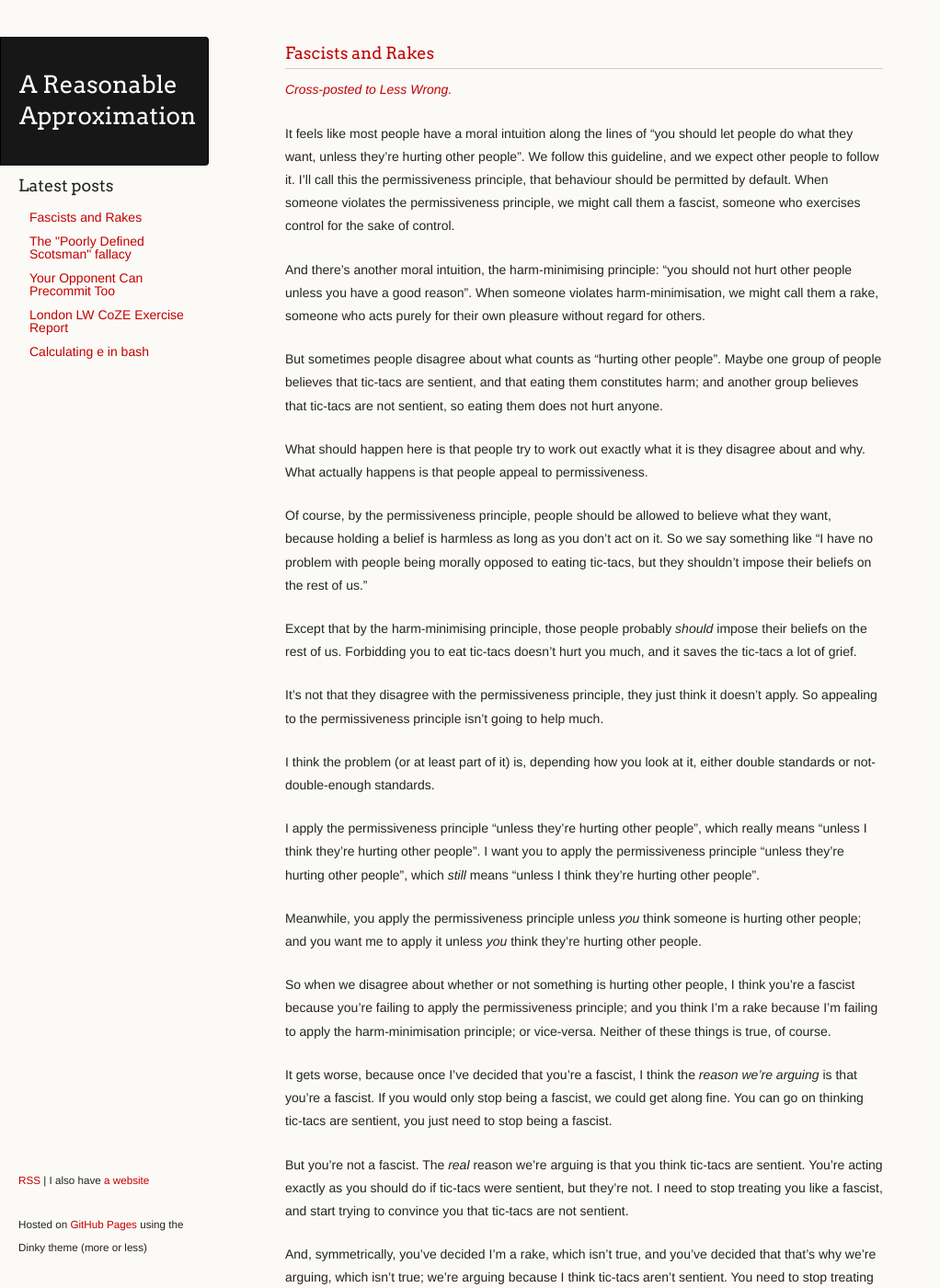
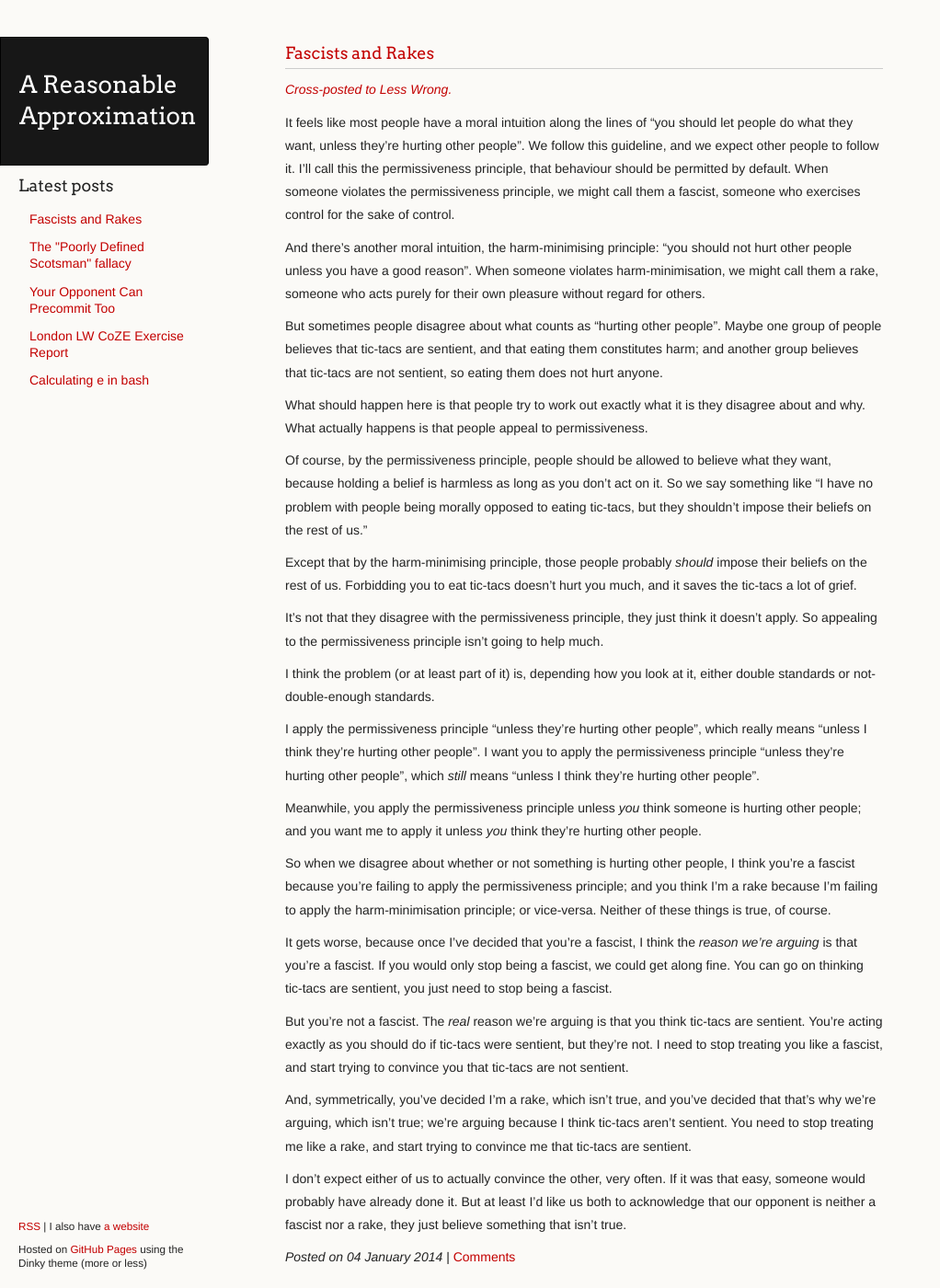
Before and after one commit to ChickenProp/chickenprop.github.com, a Jekyll site: the page built from index.html, in a window 1280 px wide and 1400 px high. Shown: the whole window at 92% size, without its empty margins (0-1022 px from the left). Built offline with Jekyll 4.4.1, drawn with Linux system fonts in a browser that asks for light colours; comment, search, counter and statistics services are not loaded.

Commit message:
Styling.

```diff
--- a/stylesheets/styles.css
+++ b/stylesheets/styles.css
@@ -44,7 +44,7 @@ h1, h2, h3, h4, h5, h6 {
 }
 
 p, ul, ol, table, dl {
-  margin:0 0 22px;
+  margin:0 0 10px;
 }
 
 h1, h2, h3 {
@@ -264,7 +264,7 @@ header ul {
 header li {
 	list-style-type: none;
 	padding: 6px 6px 6px 7px;
-	line-height: 1em;
+	line-height: 1.3em;
 }
 
 header h3 {
@@ -309,6 +309,7 @@ footer {
   position:fixed;
   bottom:10px;
 	padding-left: 20px;
+	line-height: 1em; /* maybe should only be for <small>? */
 }
 
 @media print, screen and (max-width: 960px) {
```
